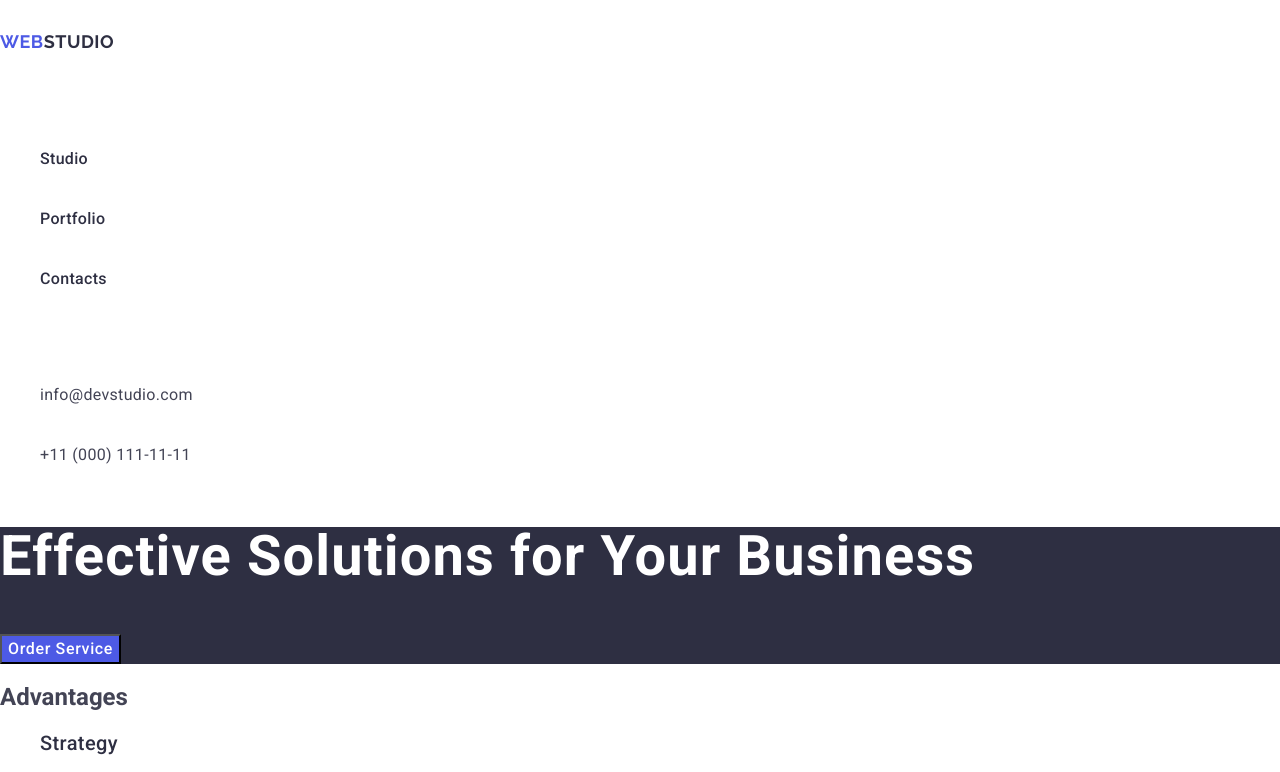
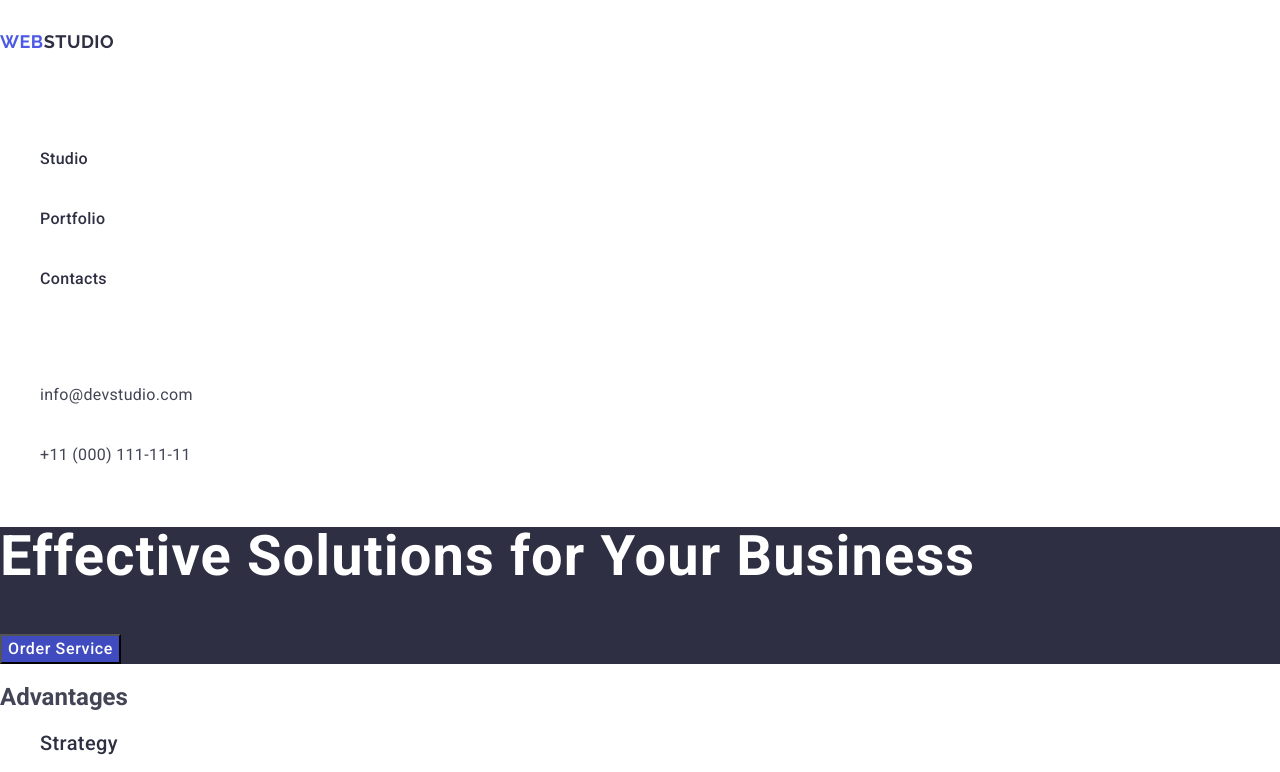
Before and after one commit to Denis071194/goit-markup-hw-02, a plain HTML site: page index.html in a window 1280 px wide. In both pictures the pointer is over the button "Order Service". Shown: the top 772 px of the page. Drawn offline with nearby package versions, Linux system fonts and the light colour scheme.

Commit message:
hover button

```diff
--- a/css/styles.css
+++ b/css/styles.css
@@ -34,6 +34,7 @@ a {
 .nav-link:focus {
   color: #404bbf;
 }
+
 .contacts {
   font-style: normal;
 }
@@ -63,6 +64,11 @@ a {
   line-height: 1.5;
   letter-spacing: 0.04em;
   color: #fff;
+}
+.main-btn:hover,
+.main-btn:focus {
+  background-color: #404bbf;
+  cursor: pointer;
 }
 .adv-header {
   font-weight: 500;
```
